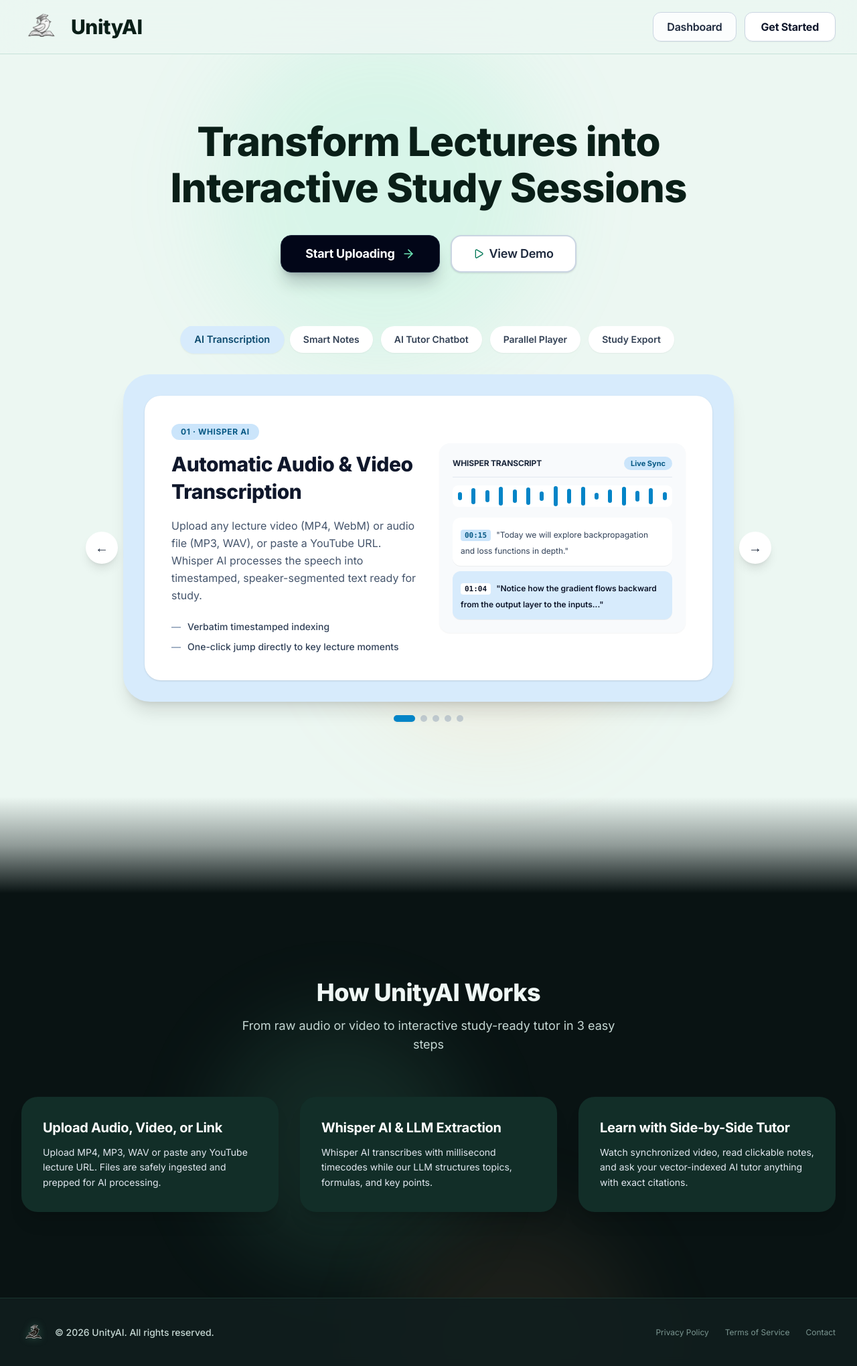
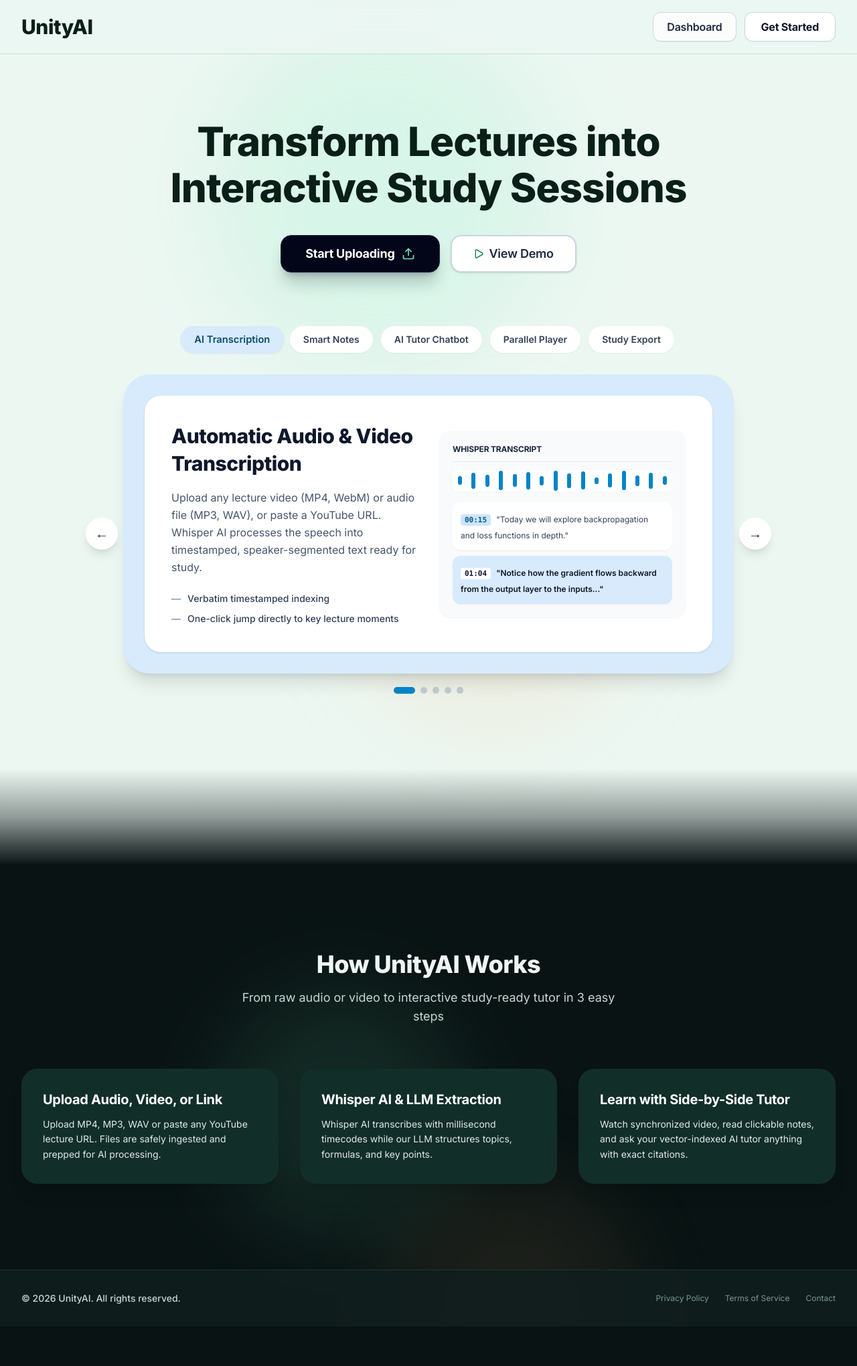
Before and after one commit to Antizer17/Unity-Ai, a Next.js app in the folder frontend/: page / in a window 1280 px wide. Shown: the whole page at 67% size. After the commit the page ends 1981 px from the top, so only its background shows below. Built offline with nearby package versions, Linux system fonts and the light colour scheme; a web font is replaced by a local one.

Commit message:
feat: remove bird logo, remove numbering and preview tags from function cards, and use upload arrow icon

```diff
--- a/frontend/src/app/page.tsx
+++ b/frontend/src/app/page.tsx
@@ -4,11 +4,10 @@ import React from 'react';
 import Link from 'next/link';
 import { motion } from 'framer-motion';
 import {
-  ArrowRight,
+  Upload,
   Play,
 } from 'lucide-react';
 import { Footer } from '@/components/layout/footer';
-import { Logo } from '@/components/ui/logo';
 import { FunctionCardsCarousel } from '@/components/landing/function-cards-carousel';
 
 const workflowSteps = [
@@ -45,9 +44,8 @@ export default function LandingPage() {
               {/* Brand Logo & Name */}
               <Link
                 href="/"
-                className="flex items-center gap-3 hover:opacity-85 transition-opacity group"
+                className="flex items-center hover:opacity-85 transition-opacity"
               >
-                <Logo size={62} variant="light" priority />
                 <span className="font-heading font-extrabold text-2xl sm:text-3xl tracking-tight text-[var(--hero-text-primary)]">
                   UnityAI
                 </span>
@@ -103,7 +101,7 @@ export default function LandingPage() {
                     className="h-14 px-9 text-base sm:text-lg font-bold rounded-2xl bg-slate-950 hover:bg-black text-white shadow-xl shadow-slate-950/20 border border-slate-800 transition-all hover:scale-[1.02] cursor-pointer inline-flex items-center justify-center gap-2.5 font-heading"
                   >
                     <span>Start Uploading</span>
-                    <ArrowRight className="h-5 w-5 text-[var(--color-primary)]" />
+                    <Upload className="h-5 w-5 text-[var(--color-primary)]" />
                   </button>
                 </Link>
                 <Link href="/dashboard">
--- a/frontend/src/components/landing/function-cards-carousel.tsx
+++ b/frontend/src/components/landing/function-cards-carousel.tsx
@@ -215,18 +215,6 @@ export function FunctionCardsCarousel() {
                 <div className="grid grid-cols-1 lg:grid-cols-12 gap-8 items-center">
                   {/* Left Column: Description & Highlights */}
                   <div className="lg:col-span-6 space-y-4">
-                    {/* Badge */}
-                    <div
-                      className="inline-flex items-center px-3.5 py-1 rounded-full text-xs font-bold uppercase tracking-wider"
-                      style={{
-                        backgroundColor: card.theme.badgeBg,
-                        color: card.theme.badgeText,
-                        border: 'none',
-                      }}
-                    >
-                      {card.badge}
-                    </div>
-
                     {/* Title */}
                     <h3 className="font-heading text-2xl sm:text-3xl font-extrabold text-slate-900 tracking-tight leading-snug">
                       {card.title}
@@ -297,12 +285,6 @@ function CardScreenPreview({ card }: { card: FunctionCardData }) {
           <span className="font-heading text-xs font-bold text-slate-800 tracking-wider uppercase">
             Whisper Transcript
           </span>
-          <span
-            className="text-[11px] font-bold px-2.5 py-0.5 rounded-full"
-            style={{ backgroundColor: card.theme.badgeBg, color: card.theme.badgeText }}
-          >
-            Live Sync
-          </span>
         </div>
 
         {/* Waveform graphic bars */}
@@ -357,12 +339,6 @@ function CardScreenPreview({ card }: { card: FunctionCardData }) {
           <span className="font-heading text-xs font-bold text-slate-800 tracking-wider uppercase">
             Generated Study Notes
           </span>
-          <span
-            className="text-[11px] font-bold px-2.5 py-0.5 rounded-full"
-            style={{ backgroundColor: card.theme.badgeBg, color: card.theme.badgeText }}
-          >
-            Markdown
-          </span>
         </div>
 
         <div className="space-y-2.5">
@@ -410,12 +386,6 @@ function CardScreenPreview({ card }: { card: FunctionCardData }) {
           <span className="font-heading text-xs font-bold text-slate-800 tracking-wider uppercase">
             Lecture AI Tutor
           </span>
-          <span
-            className="text-[11px] font-bold px-2.5 py-0.5 rounded-full"
-            style={{ backgroundColor: card.theme.badgeBg, color: card.theme.badgeText }}
-          >
-            ChromaDB RAG
-          </span>
         </div>
 
         {/* Chat bubbles */}
@@ -455,12 +425,6 @@ function CardScreenPreview({ card }: { card: FunctionCardData }) {
         <div className="flex items-center justify-between pb-2.5 border-b border-slate-200">
           <span className="font-heading text-xs font-bold text-slate-800 tracking-wider uppercase">
             Side-by-Side Sync
-          </span>
-          <span
-            className="text-[11px] font-bold px-2.5 py-0.5 rounded-full"
-            style={{ backgroundColor: card.theme.badgeBg, color: card.theme.badgeText }}
-          >
-            Auto-Scroll
           </span>
         </div>
 
@@ -506,12 +470,6 @@ function CardScreenPreview({ card }: { card: FunctionCardData }) {
         <span className="font-heading text-xs font-bold text-slate-800 tracking-wider uppercase">
           Export & Study Anywhere
         </span>
-        <span
-          className="text-[11px] font-bold px-2.5 py-0.5 rounded-full"
-          style={{ backgroundColor: card.theme.badgeBg, color: card.theme.badgeText }}
-        >
-          Multi-Format
-        </span>
       </div>
 
       <div className="grid grid-cols-2 gap-2.5 pt-1">
--- a/frontend/src/components/layout/footer.tsx
+++ b/frontend/src/components/layout/footer.tsx
@@ -1,14 +1,12 @@
 import React from 'react';
 import Link from 'next/link';
-import { Logo } from '@/components/ui/logo';
 
 export function Footer() {
   return (
     <footer id="footer" className="w-full border-t border-[var(--border-color)] bg-[var(--bg-secondary)]/90 backdrop-blur-sm">
       <div className="mx-auto max-w-7xl px-4 sm:px-6 lg:px-8 py-8">
         <div className="flex flex-col sm:flex-row items-center justify-between gap-4">
-          <div className="flex items-center gap-3 text-[var(--text-secondary)]">
-            <Logo size={38} variant="dark" />
+          <div className="flex items-center text-[var(--text-secondary)]">
             <span className="text-sm font-medium">
               © {new Date().getFullYear()} UnityAI. All rights reserved.
             </span>
--- a/frontend/src/components/layout/navbar.tsx
+++ b/frontend/src/components/layout/navbar.tsx
@@ -16,7 +16,6 @@ import { Avatar } from '@/components/ui/avatar';
 import { cn } from '@/lib/utils';
 import { mockUser } from '@/lib/mock-data';
 import { ThemeToggle } from './theme-toggle';
-import { Logo } from '@/components/ui/logo';
 
 export function Navbar({ isGuest = false }: { isGuest?: boolean }) {
   const [mobileOpen, setMobileOpen] = useState(false);
@@ -50,9 +49,8 @@ export function Navbar({ isGuest = false }: { isGuest?: boolean }) {
             <Link
               href="/"
               id="navbar-logo"
-              className="flex items-center gap-3 text-[var(--text-primary)] font-bold hover:opacity-85 transition-opacity group"
+              className="flex items-center text-[var(--text-primary)] font-bold hover:opacity-85 transition-opacity"
             >
-              <Logo size={52} variant="dark" priority />
               <span className="font-heading font-extrabold text-2xl sm:text-3xl tracking-tight text-[var(--text-primary)]">
                 UnityAI
               </span>
--- a/frontend/src/components/layout/sidebar.tsx
+++ b/frontend/src/components/layout/sidebar.tsx
@@ -16,7 +16,6 @@ import {
 } from 'lucide-react';
 import { cn } from '@/lib/utils';
 import { Button } from '@/components/ui/button';
-import { Logo } from '@/components/ui/logo';
 
 const historyGroups = [
   {
@@ -56,8 +55,7 @@ export function Sidebar({ isGuest = false }: { isGuest?: boolean }) {
       )}
     >
       <div className="p-3 w-[260px] pt-4 flex items-center justify-between">
-        <Link href="/" className="flex items-center gap-3 text-[var(--text-primary)] font-bold hover:opacity-85 transition-opacity pl-2 group">
-          <Logo size={46} variant="dark" />
+        <Link href="/" className="flex items-center text-[var(--text-primary)] font-bold hover:opacity-85 transition-opacity pl-2">
           <span className="font-heading font-extrabold text-2xl tracking-tight text-[var(--text-primary)]">
             UnityAI
           </span>
```
